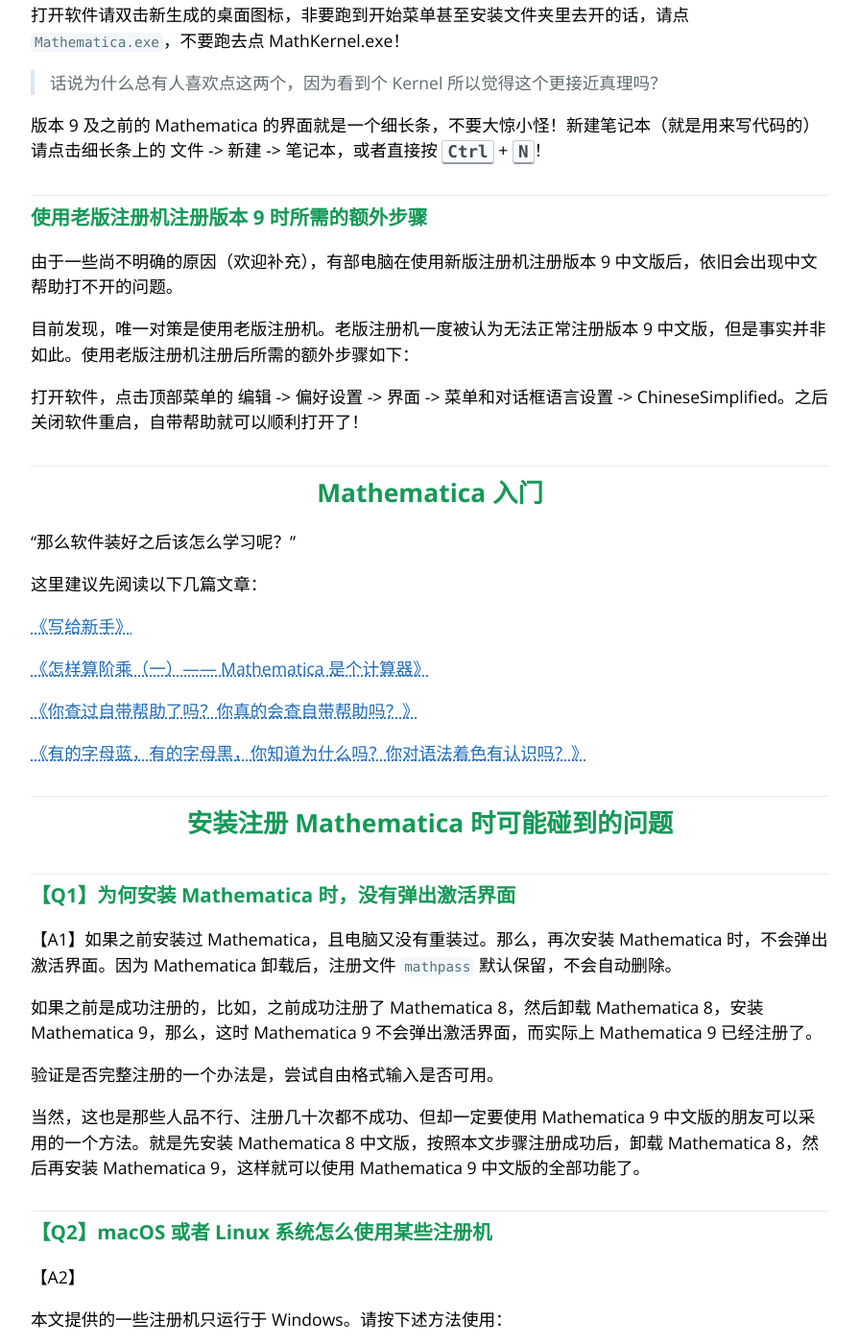
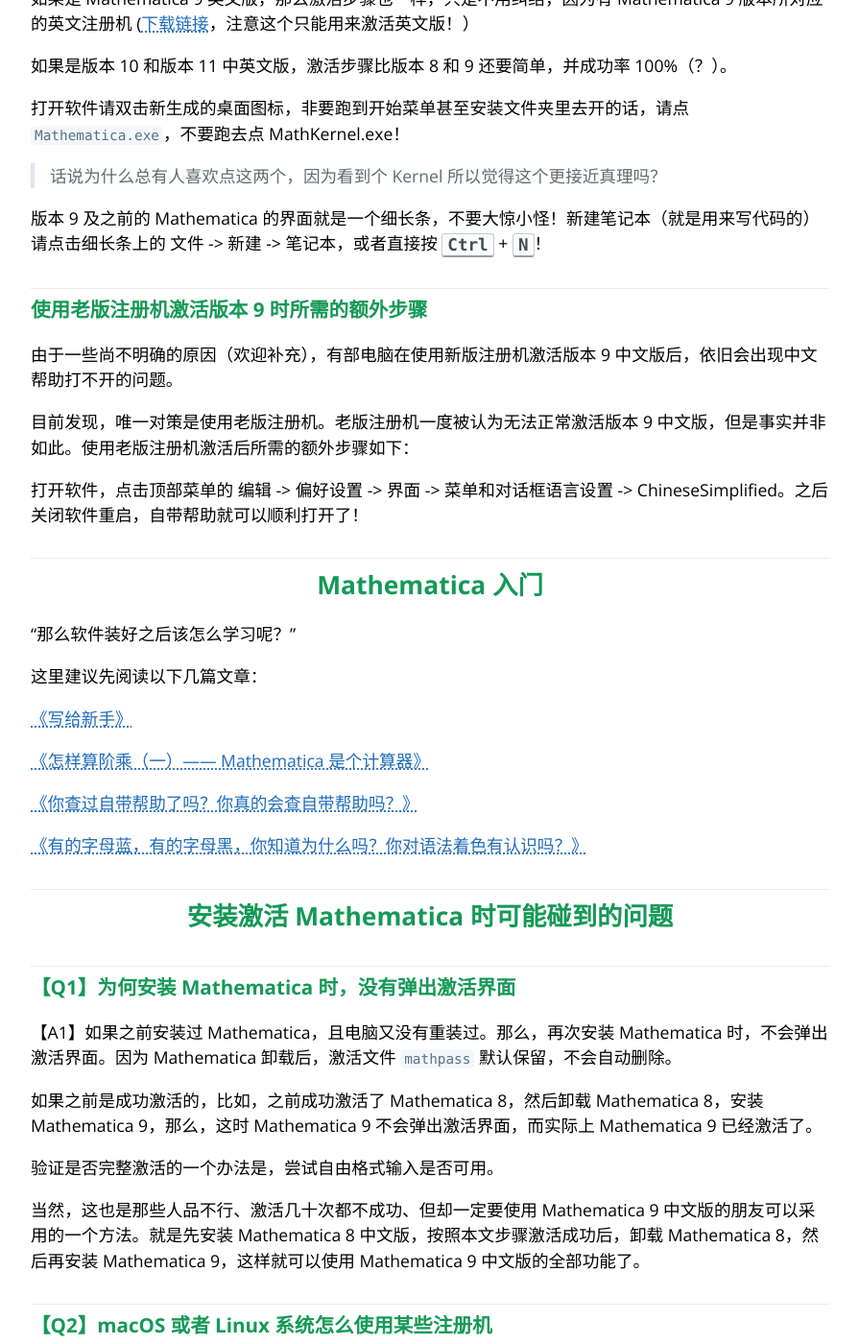
Before and after one commit to TieBaMma/InstallTutorial, a Jekyll site: the page built from index.md, in a window 1280 px wide and 1400 px high, scrolled down 12757 px. Shown: the whole window at 96% size, without its empty margins (192-1087 px from the left). Built offline with Jekyll 4.4.1, drawn with Linux system fonts in a browser that asks for light colours; some of the changed text lies outside the part shown.

Commit message:
🎨 Polish words (article)

```diff
--- a/index.md
+++ b/index.md
@@ -17,9 +17,9 @@
 
 [百度贴吧](http://tieba.baidu.com/f?kw=mathematica)里的帖子不能编辑，很不方便。
 
-但大家<del>在注册失败这事上可以说是拥有无穷的创造力</del>，注册过程又会出现新的问题。故开此文档，整理安装、注册激活 Mathematica 的过程，以及可能碰到的问题。以后如果出现新的问题，欢迎补充整理。
+但大家<del>在激活失败这事上可以说是拥有无穷的创造力</del>，激活过程又会出现新的问题。故开此文档，整理安装、激活 Mathematica 的过程，以及可能碰到的问题。以后如果出现新的问题，欢迎补充整理。
 
-在贴吧置顶中提出“新的问题”前请先仔细阅读本文。**问重了的直接删**。
+在贴吧置顶中提出“新的问题”前，请先仔细阅读本文。**问重了的直接删**。
 
 询问为什么一回车注册机就关了的，直接删，加封禁十天。
 
@@ -29,14 +29,15 @@
 
 * 失败的**具体**症状（你单单说一句“我下载失败了”，或者“我这里密钥总是不对”没有任何意义）
 * 操作系统是否做过什么特殊的设置
+* 系统的版本、配置，以及系统的自动更新是否打开
 * 是否使用过xx优化大师
-* 系统自动更新是否已打开
+* 安全软件、杀毒软件
 
 ## Wolfram Engine for Developers
 
 2019 年 5 月，Wolfram 推出了[**免费**](https://www.wolfram.com/engine/faq/)的 [**Wolfram Engine for Developers**](https://www.wolfram.com/engine/)。此软件实质上是一个**没有笔记本界面、也没有本地自带帮助**的 Mathematica。
 
-但是，它是**免费**的！并且，虽然没有自带笔记本，但你可以[用 Jupiter 笔记本](https://mathematica.stackexchange.com/q/198839/1871)。
+但是，它是**免费**的！并且，虽然没有自带笔记本，但你可以[用 Jupyter 笔记本](https://mathematica.stackexchange.com/q/198839/1871)。
 
 Wolfram Engine 的激活方法可参考官网的介绍 [How do I set up the Wolfram Engine](https://support.wolfram.com/kb/45743)。
 
@@ -44,6 +45,7 @@
 
 * (12.0.0) Windows
   * [百度网盘](https://pan.baidu.com/s/1k2QxF05XnSKd1QIWz-y9vw) 提取码：`skr5`
+
 * (12.0.0) Linux
   * [百度网盘](https://pan.baidu.com/s/1qX5Z36w3SoSFCEsGSGqP9g) 提取码：`rw3a`
   * [蓝奏云（分卷）](https://www.lanzous.com/b00n4te9a/) 密码：`dn3c`
@@ -86,7 +88,7 @@
 
 > **注意**
 >
-> [**版本 12.1 解决解决了 HDPI 显示支持的问题**](https://reference.wolfram.com/language/guide/SummaryOfNewFeaturesIn121.html)。此前，Windows 版在 HDPI 显示器上会界面模糊，可以通过设置 **高 DPI 缩放替代** 为 **应用程序**，以及调节 Wolfram 笔记本的缩放等措施来暂缓。
+> [**版本 12.1 解决了 HDPI 显示支持的问题**](https://reference.wolfram.com/language/guide/SummaryOfNewFeaturesIn121.html)。此前，Windows 版在 HDPI 显示器上会界面模糊，那时的缓解措施是，设置 **高 DPI 缩放替代** (High DPI scaling override) 为 **应用程序** (Application)，以及调节 Wolfram 笔记本的缩放等。
 >
 > ---
 >
@@ -221,7 +225,7 @@
 
 > **警告**
 >
-> 版本 9 的注册是历代最烦，并且有中文帮助搜索能力退化的问题，不推荐使用。
+> 版本 9 的激活是历代最烦，并且有中文帮助搜索能力退化的问题，不建议使用。
 
 > **注意**
 >
@@ -275,15 +279,15 @@
 * [Mathematica Quick Revision History - Wolfram](https://www.wolfram.com/mathematica/quick-revision-history.html)
 * [A little bit of Mathematica history - Nasser M. Abbasi](https://www.12000.org/my_notes/compare_mathematica/index.htm)
 
-## Mathematica 软件的注册
+## Mathematica 软件的激活
 
-本文以注册 Mathematica 8 为例，并且假定你的电脑从来没有安装、注册过任何版本的 Mathematica。
+本文以激活 Mathematica 8 为例，并且假定你的电脑从来没有安装、激活过任何版本的 Mathematica。
 
 更高版本的操作大致相同，不同之处下面有说明。其他版本不在此教程范围，请自行度娘或谷哥，或者在贴吧置顶帖中跟帖讨论。
 
 但是，这里再次强调，**希望大家不要使用过老的版本！**
 
-**安装和注册的步骤**大致为
+**安装和激活的步骤**大致为
 
 1. 从上文下载 Mathematica 的安装程序。
 2. 从下面下载对应的注册机。
@@ -305,7 +309,7 @@
 * 命令行程序
 * 图形界面程序
 
-本文中，没有特别注明小版本的注册机，都是通用的。例如，11.1 注册机既可以注册 11.1.0 又可以注册 11.1.1。
+本文中，没有特别注明小版本的注册机，都是通用的。例如，11.1 注册机既可以激活 11.1.0 又可以激活 11.1.1。
 
 > **注意**
 >
@@ -342,7 +346,7 @@
 **版本 10.4** 的：
 [注册机](http://pan.baidu.com/s/1dF8xg0h)
 
-此注册机可以完全注册 10.4.0 及 10.4.1 中英文版。
+此注册机可以完全激活 10.4.0 及 10.4.1 中英文版。
 
 这个注册机**必须在命令行下使用**！也就是说，请打开命令行，然后调用这个注册机。不明白什么叫“打开命令行然后调用这个注册机”的，<del>请乖乖用版本 8 的注册机多试几次</del> 请下载[这个批处理文件（提取码：`uh59`）](https://pan.baidu.com/s/1HR2bwacizkNrPRmYi1Kmvw)，用法写在文件名上。
 
@@ -354,11 +358,11 @@
 
 **版本 8 到 10** 的注册机：
 
-> <del>[新版注册机（可用于版本 8、9、10）下载地址](http://pan.baidu.com/share/link?shareid=188221&uk=1661347987)（注意注册版本 9 时需要多试几次，下详。版本 10 亦可使用本注册机，但需试很多次，成功率极低。）</del>可用于版本 8、9、10 的新版注册机下载地址现已失效，且吧主电脑里没存档，故暂时无法补档，欢迎手里有这个注册机的同学补上。不过，看了本教程的你应该也注意到了，这个新版注册机其实并不好使。对版本 8，新旧注册机没区别。对版本 9，部分计算机可能没法用新注册机注册，还不如用旧版，也就多一道手续；更何况——这里再强调一遍——版本 9 的自带帮助有搜索能力退化的问题，新手别用！
+> <del>[新版注册机（可用于版本 8、9、10）下载地址](http://pan.baidu.com/share/link?shareid=188221&uk=1661347987)（注意激活版本 9 时需要多试几次，下详。版本 10 亦可使用本注册机，但需试很多次，成功率极低。）</del>可用于版本 8、9、10 的新版注册机下载地址现已失效，且吧主电脑里没存档，故暂时无法补档，欢迎手里有这个注册机的同学补上。不过，看了本教程的你应该也注意到了，这个新版注册机其实并不好使。对版本 8，新旧注册机没区别。对版本 9，部分计算机可能没法用新注册机激活，还不如用旧版，也就多一道手续；更何况——这里再强调一遍——版本 9 的自带帮助有搜索能力退化的问题，新手别用！
 
 [旧版注册机（可用于版本 8、9、10）下载地址](http://pan.baidu.com/s/1eQGtvF0)
 
-注意，注册版本 9 时，需要多试几次，下详。已证实部分计算机必须使用旧版注册机才能完全注册版本 9。使用这个注册机注册版本 9 时要多点步骤，下详。同样的，密码里的 `::1` 也是密码的一部分！版本 10 亦可使用本注册机，但需试很多次，成功率极低。
+注意，激活版本 9 时，需要多试几次，下详。已证实，部分计算机必须使用旧版注册机才能完全激活版本 9。使用这个注册机激活版本 9 时要多点步骤，下详。同样的，密码里的 `::1` 也是密码的一部分！版本 10 亦可使用本注册机，但需试很多次，成功率极低。
 
 > **注意**
 >
@@ -402,7 +406,7 @@
 
 注意：图中所示的是老版注册机的界面，它的 Activation Key 的格式是 `4 位数字-4 位数字-5 位字母`，或者里面有 `::1`。
 
-<del>使用新版注册机算出来的 Activation Key 是 `4-4-6` 的形式。这里强烈不推荐使用新版注册机注册版本 9 和版本 10，因为已经证实在许多计算机上，新版注册机无法完全注册版本 9 和版本 10。</del>（版本 8 的新版注册机已经没有了。）老注册机在注册版本 9 时可能要多点步骤，详见下文。
+<del>使用新版注册机算出来的 Activation Key 是 `4-4-6` 的形式。这里强烈不建议使用新版注册机激活版本 9 和版本 10，因为已经证实，在许多计算机上，新版注册机无法完全激活版本 9 和版本 10。</del>（版本 8 的新版注册机已经没有了。）老注册机在激活版本 9 时可能要多点步骤，详见下文。
 
 还有，以上截图是版本 8、9 注册机的截图，版本 10 至版本 11.2 注册机只有那个黑乎乎的命令行界面，但**使用方法和这个注册机没什么不同，不要大惊小怪**！
 
@@ -418,16 +422,16 @@
 （注意：如果你使用了老版注册机或者版本 10 英文版的新注册机，那么，不要忘了把 Password 中的 `::1` 也给一起复制了！那也是密码的一部分！）
 （如果你要手抄的话，注意这两个冒号都是英文冒号！）
 
-如果是 Mathematica 8 中文版，那么按照本文步骤，100% 注册成功，Enjoy it！
+如果是 Mathematica 8 中文版，那么按照本文步骤，100% 激活成功。
 
-如果是 Mathematica 9 中文版，那么注册步骤一样，只是不一定 100% 成功，需要多试几次，一定要多试几次！！！
+如果是 Mathematica 9 中文版，那么激活步骤一样，只是不一定 100% 成功，需要多试几次，一定要多试几次！！！
 如果人品好，两三次就成功了；如果人品实在差，试了 30、40 次都没有成功，那么还是老实安装 Mathematica 8 中文版吧，足够你学习使用了。
 
-再强调一次，注册中文版不要用英文版注册机，否则开不了帮助！
+再强调一次，激活中文版不要用英文版注册机，否则开不了帮助！
 
-如果是 Mathematica 9 英文版，那么注册步骤也一样，只是不用纠结，因为有 Mathematica 9 版本所对应的英文注册机 ([下载链接](http://pan.baidu.com/share/link?shareid=549603888&uk=1661347987)，注意这个只能用来注册英文版！）
+如果是 Mathematica 9 英文版，那么激活步骤也一样，只是不用纠结，因为有 Mathematica 9 版本所对应的英文注册机 ([下载链接](http://pan.baidu.com/share/link?shareid=549603888&uk=1661347987)，注意这个只能用来激活英文版！）
 
-如果是版本 10 和版本 11 中英文版，注册步骤比版本 8 和 9 还要简单，并成功率 100%（？）。
+如果是版本 10 和版本 11 中英文版，激活步骤比版本 8 和 9 还要简单，并成功率 100%（？）。
 
 打开软件请双击新生成的桌面图标，非要跑到开始菜单甚至安装文件夹里去开的话，请点 `Mathematica.exe`，不要跑去点 MathKernel.exe！
 
@@ -435,11 +439,11 @@
 
 版本 9 及之前的 Mathematica 的界面就是一个细长条，不要大惊小怪！新建笔记本（就是用来写代码的）请点击细长条上的 文件 -> 新建 -> 笔记本，或者直接按 <kbd>Ctrl</kbd> + <kbd>N</kbd>！
 
-### 使用老版注册机注册版本 9 时所需的额外步骤
+### 使用老版注册机激活版本 9 时所需的额外步骤
 
-由于一些尚不明确的原因（欢迎补充），有部电脑在使用新版注册机注册版本 9 中文版后，依旧会出现中文帮助打不开的问题。
+由于一些尚不明确的原因（欢迎补充），有部电脑在使用新版注册机激活版本 9 中文版后，依旧会出现中文帮助打不开的问题。
 
-目前发现，唯一对策是使用老版注册机。老版注册机一度被认为无法正常注册版本 9 中文版，但是事实并非如此。使用老版注册机注册后所需的额外步骤如下：
+目前发现，唯一对策是使用老版注册机。老版注册机一度被认为无法正常激活版本 9 中文版，但是事实并非如此。使用老版注册机激活后所需的额外步骤如下：
 
 打开软件，点击顶部菜单的 编辑 -> 偏好设置 -> 界面 -> 菜单和对话框语言设置 -> ChineseSimplified。之后关闭软件重启，自带帮助就可以顺利打开了！
 
@@ -457,17 +461,17 @@
 
 [《有的字母蓝，有的字母黑，你知道为什么吗？你对语法着色有认识吗？》](http://note.youdao.com/noteshare?id=06adaac6aaf85c87c4cd6fdf715b418c)
 
-## 安装注册 Mathematica 时可能碰到的问题
+## 安装激活 Mathematica 时可能碰到的问题
 
 ### 【Q1】为何安装 Mathematica 时，没有弹出激活界面
 
-【A1】如果之前安装过 Mathematica，且电脑又没有重装过。那么，再次安装 Mathematica 时，不会弹出激活界面。因为 Mathematica 卸载后，注册文件 `mathpass` 默认保留，不会自动删除。
+【A1】如果之前安装过 Mathematica，且电脑又没有重装过。那么，再次安装 Mathematica 时，不会弹出激活界面。因为 Mathematica 卸载后，激活文件 `mathpass` 默认保留，不会自动删除。
 
-如果之前是成功注册的，比如，之前成功注册了 Mathematica 8，然后卸载 Mathematica 8，安装 Mathematica 9，那么，这时 Mathematica 9 不会弹出激活界面，而实际上 Mathematica 9 已经注册了。
+如果之前是成功激活的，比如，之前成功激活了 Mathematica 8，然后卸载 Mathematica 8，安装 Mathematica 9，那么，这时 Mathematica 9 不会弹出激活界面，而实际上 Mathematica 9 已经激活了。
 
-验证是否完整注册的一个办法是，尝试自由格式输入是否可用。
+验证是否完整激活的一个办法是，尝试自由格式输入是否可用。
 
-当然，这也是那些人品不行、注册几十次都不成功、但却一定要使用 Mathematica 9 中文版的朋友可以采用的一个方法。就是先安装 Mathematica 8 中文版，按照本文步骤注册成功后，卸载 Mathematica 8，然后再安装 Mathematica 9，这样就可以使用 Mathematica 9 中文版的全部功能了。
+当然，这也是那些人品不行、激活几十次都不成功、但却一定要使用 Mathematica 9 中文版的朋友可以采用的一个方法。就是先安装 Mathematica 8 中文版，按照本文步骤激活成功后，卸载 Mathematica 8，然后再安装 Mathematica 9，这样就可以使用 Mathematica 9 中文版的全部功能了。
 
 ### 【Q2】macOS 或者 Linux 系统怎么使用某些注册机
 
@@ -478,7 +482,7 @@
 1. 在自己的电脑上安装好 Mathematica。
 2. 在一台安装有 Windows 系统的电脑上运行注册机。
 3. 打开你的 Mathematica 的激活界面，把这个 Math ID 敲键盘输入注册机相应的输入框中。
-4. 完成注册。
+4. 完成激活。
 
 Activation Key 和 Password 是对应于 Math ID 的，跟硬件设备无关。
 
@@ -532,18 +536,22 @@
 
 【A8】对于 64 位系统，VC2010 运行库的 64 位 (x64) 和 32 位 (x86) 版本都要安装，然后那个注册机才能运行。也就是说，64 位系统需要安装本文百度网盘下载链接 VC2010 文件中 X86 和 X64 两个文件。具体请下载文件查看。
 
-### 【Q9】注册不当，需要重置 Mathematica：Mathematica 已注册，但功能有限制，比如不能使用自由输入、虚拟全书、函数浏览器、帮助文档
+### 【Q9】激活不当，需要重置 Mathematica：Mathematica 已激活，但功能有限制，比如不能使用自由输入、虚拟全书、函数浏览器、帮助文档
 
-（这是大家碰到最多的问题，也是注册不当的问题。）
+* 自由输入 (Free-Form Input)
+* 帮助文档 (Documentation)
+* 虚拟全书 (Virtual Book)
+
+（这是最常见的问题，也是激活不当的问题。）
 
 【A9】首先，请确保你已经使用了正确的注册机！注册机的问题具体参见前文！
 
-如果注册机正确，但还是有问题，那么，一般是因为之前安装过 Mathematica 但是注册不完全。
+如果注册机正确，但还是有问题，那么，一般是因为之前安装过 Mathematica 但是激活不完全。
 
 解决步骤是
 
 1. 删除残余信息。
-2. 再重新注册。
+2. 再重新激活。
 
 删除配置信息的方法，具体请参考官网的教程《[如何通过恢复 Mathematica 默认配置来解决常见问题 (How do I fix common problems by resetting Mathematica to its default configuration)](https://support.wolfram.com/kb/12464)》，建议中英文版本对照阅读。
 
@@ -588,7 +596,7 @@
 > * 已经证实，在部分计算机上，即使正确使用注册机，并且完成此处所述的步骤，依旧无法清理干净残余信息。那么，这里还有最后一个办法（已在 Windows Vista 32 位，Mathematica 9.0.1 中文版测试）：
 >   * 首先，在计算机上新建一个帐户：开始 -> 控制面板 -> 用户帐户和家庭安全 -> 添加或删除用户帐户 -> 创建一个新帐户（帐户的权限，笔者选的是“管理员 (Administrator)”，不过，大概 Guest 也可以？大家可以试一试，然后把结果编辑进来）。然后，把 Mathematica 安装在这个新的帐户里，就不用担心残留信息的问题了。安装和激活完成之后新建的帐户可以删除。
 
-第 1 步，删除注册信息。
+第 1 步，删除激活信息。
 
 Windows XP 在这 2 个目录：
 
@@ -637,11 +645,11 @@
 
 > 这份 Mathematica 使用的密码不允许英语以外的其它语言。关于启用更多的功能，请与 Wolfram Research 联系 (`http://www.wolfram.com`). 您必须重新启动前端。
 
-【A10】因为你用英文注册机注册了中文版。（认真看教程！不要跑外面去乱下注册机！🤦）
+【A10】因为你用英文注册机激活中文版。（认真看教程！不要跑外面去乱下注册机！🤦）
 
 再强调一遍，**一定要用对注册机！**
 
-要完全注册版本 8 和版本 9 的中文版，只能使用版本 8 的中文版注册机。
+要完全激活版本 8 和版本 9 的中文版，只能使用版本 8 的中文版注册机。
 
 弄不清什么是中文版注册机的人，以及自以为使用了中文版注册机却依然出现这个问题的人，请使用本教程中提供的注册机！
 
@@ -649,7 +657,10 @@
 
 【A11】版本 9
 
-### 【Q12】为什么每回点开注册机都出现“已停止工作”
+* [Mathematica 9 system requirements - Wolfram Support](https://support.wolfram.com/12432)
+* [Mathematica 10.0–10.3 system requirements - Wolfram Support](https://support.wolfram.com/23176)
+
+### 【Q12】为什么每次点开注册机都出现“已停止工作”
 
 ![注册机已停止工作](http://ww4.sinaimg.cn/large/a15b4afegw1f7guucxxcbj20a60550so)
 
@@ -657,11 +668,11 @@
 
 ### 【Q13】使用没问题，但界面出现乱码，如图
 
-![Mathematica 界面乱码](http://ww4.sinaimg.cn/large/a15b4afegw1f7guv45c0ej20g400idfn)
+![Mathematica 9 界面乱码，在 Windows 7](http://ww4.sinaimg.cn/large/a15b4afegw1f7guv45c0ej20g400idfn)
 
 【A13】似乎存在多种原因。
 
-一种已经被证实的原因是，电脑的系统地区被改动过，此种情况改回中文区即可解决。
+一种已经被证实的原因是，电脑的系统区域 (system locale) 被改动过，此种情况改回中文区即可解决。
 
 ### 【Q14】版本 10（不论中英文版）卡顿，卡在初始界面，界面显示不完全
 
@@ -699,10 +710,14 @@
 
 【A20】和 Mathematica 自带的字体安装未成功有关。
 
-请仔细检查杀软（比如，360 啊，360 啊，还有 360 啊）是否屏蔽了外部字体安装。更多讨论请参看 [Error code 702 on launch of Mathematica (Windows 10) - Wolfram Community](https://community.wolfram.com/groups/-/m/t/917946)。
+请仔细检查安全软件（比如，360 啊，360 啊，还有 360 啊）是否屏蔽了外部字体安装。参看 [Error code 702 on launch of Mathematica (Windows 10) - Wolfram Community](https://community.wolfram.com/groups/-/m/t/917946)。
 
 ### 【Q21】 软件是否可以安装在中文路径下
 
-【A21】Mathematica **理论上**可以安装在中文路径下，但是近几版 Mathematica 已多次出现了**和中文（确切地说是 Unicode）相关的 bug**。并且目前已经证实，至少 11.3 中文版，若是安装在中文路径下，软件会打不开。
+【A21】若想避免麻烦，安装时应尽量**避免使用中文路径**。
 
-所以，若想避免麻烦，安装时应尽量**避免使用中文路径**。大家也可积极对其他版本进行实验，丰富本教程内容。
+Mathematica **理论上**可以安装在中文路径下，但是，近几版 Mathematica 已多次出现了**和中文（确切地说是 Unicode）相关的 bug**。并且目前已经证实，至少 11.3 中文版，若是安装在中文路径下，会打不开。
+
+大家也可积极对其他版本进行实验，丰富本教程内容。
+
+Mathematica 的多个组件都有 Unicode 支持问题，而且长期未修复。参看 [How to workaround failures with Unicode filepaths - Stack Exchange](https://mathematica.stackexchange.com/q/143953)。
```
Also changed, not shown: other parts of index.md (+5 -3 lines).
